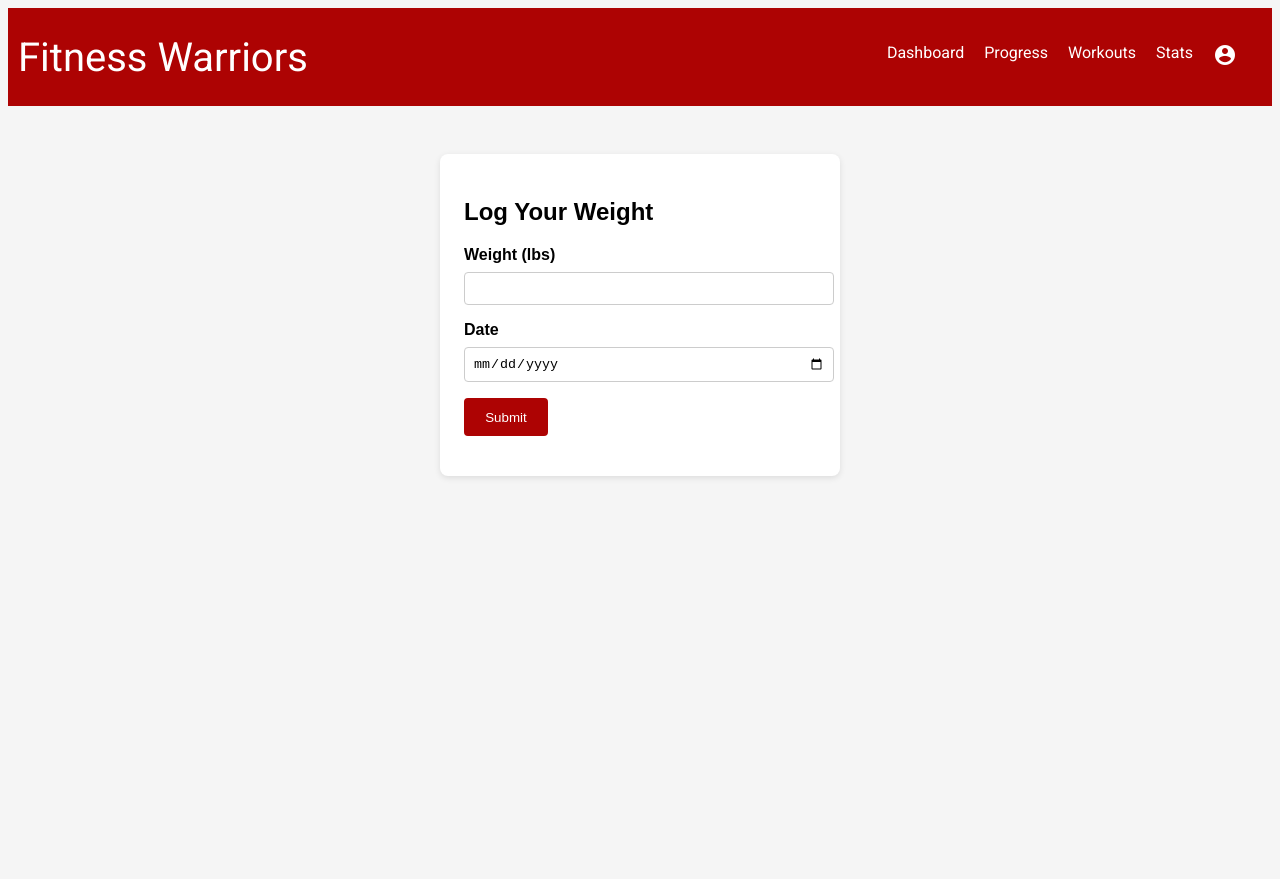
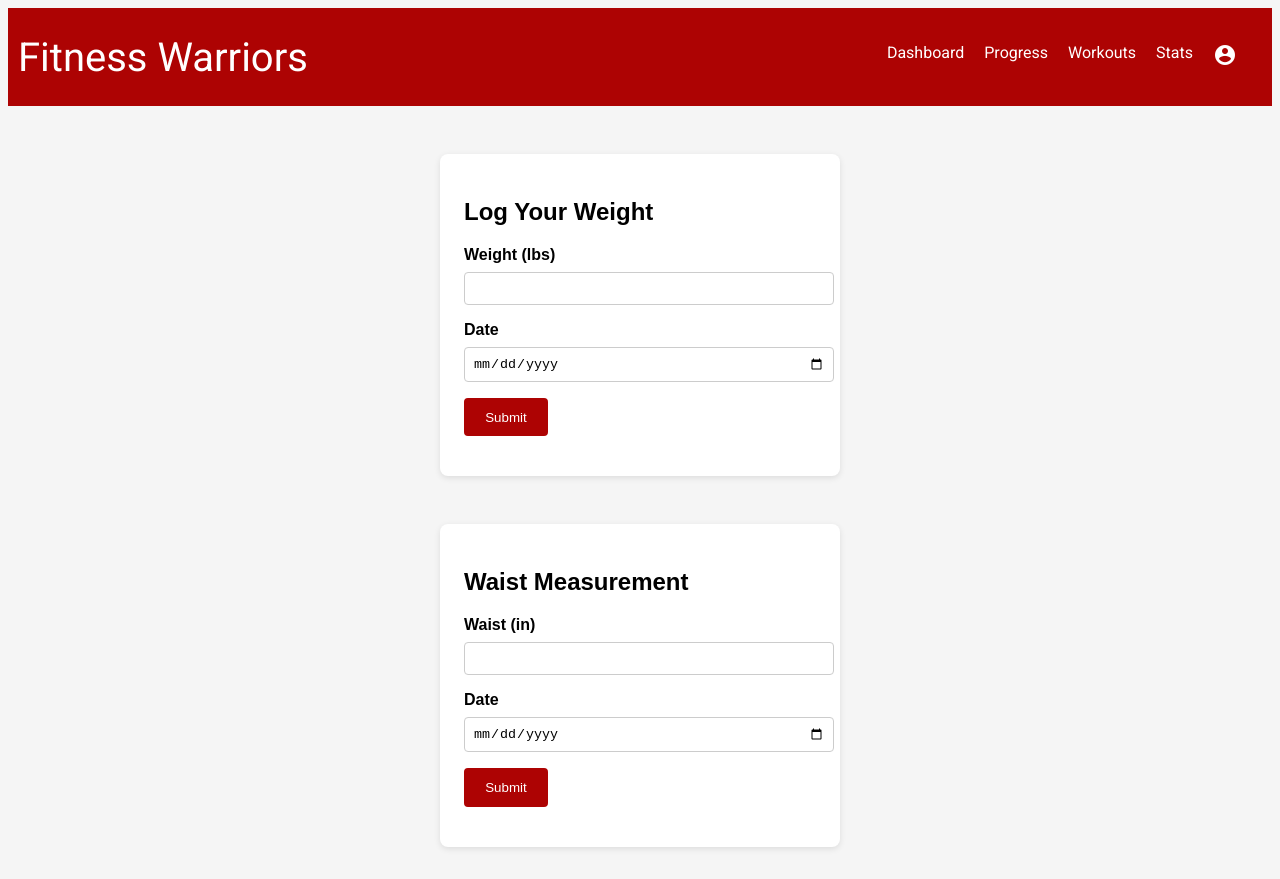
Before and after one commit to Jluste93/Fitness-Warriors_UI, a website: page logging.html in a window 1280 px wide. Before the commit the page ends 800 px from the top, so only its background shows below. Drawn offline with Linux system fonts and the light colour scheme.

Commit message:
added waist

```diff
--- a/logging.html
+++ b/logging.html
@@ -36,6 +36,19 @@
     <div class="message" id="message"></div>
   </form>
 
+  <form id="waistForm">
+    <h2>Waist Measurement</h2>
+
+    <label for="waist">Waist (in)</label>
+    <input type="number" id="waist" name="waist" required min="0" step="0.1">
+
+    <label for="date">Date</label>
+    <input type="date" id="date" name="date" required>
+
+    <button type="submit">Submit</button>
+    <div class="message" id="message"></div>
+  </form>
+
   <script>
     document.getElementById('weightForm').addEventListener('submit', async (e) => {
       e.preventDefault();
```
